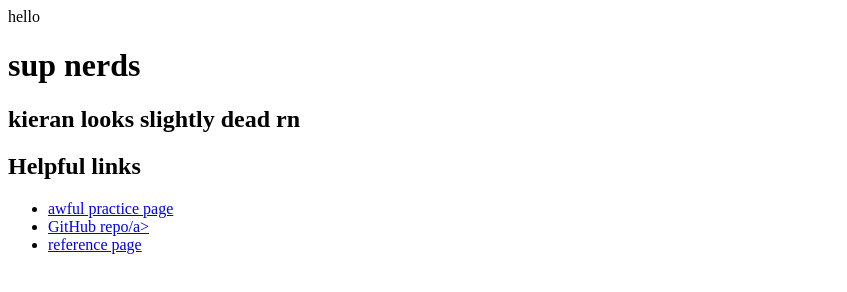
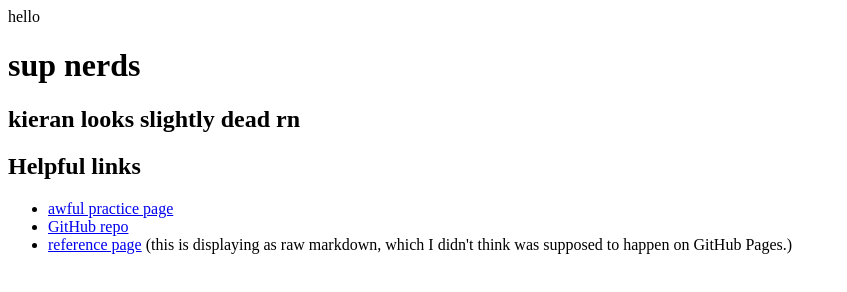
Before and after one commit to nomolos2/practiceRepository, a plain HTML site: page index.html in a window 1280 px wide. Shown: the whole page, without its empty margins (0-847 px from the left). Drawn offline with Linux system fonts and the light colour scheme.

Commit message:
Update index.html

```diff
--- a/index.html
+++ b/index.html
@@ -8,8 +8,9 @@
         <h2>Helpful links</h2>
         <ul>
             <li><a href="./awful.html">awful practice page</a></li>
-            <li><a href="https://github.com/nomolos2/practiceRepository">GitHub repo/a></li>
-            <li><a href="./reference.md">reference page</a></li>
+            <li><a href="https://github.com/nomolos2/practiceRepository">GitHub repo</a></li>
+            <li><a href="./reference.md">reference page</a> (this is displaying as raw markdown, which
+                    I didn't think was supposed to happen on GitHub Pages.)</li>
         </ul>
     </body>
 </html>
```
